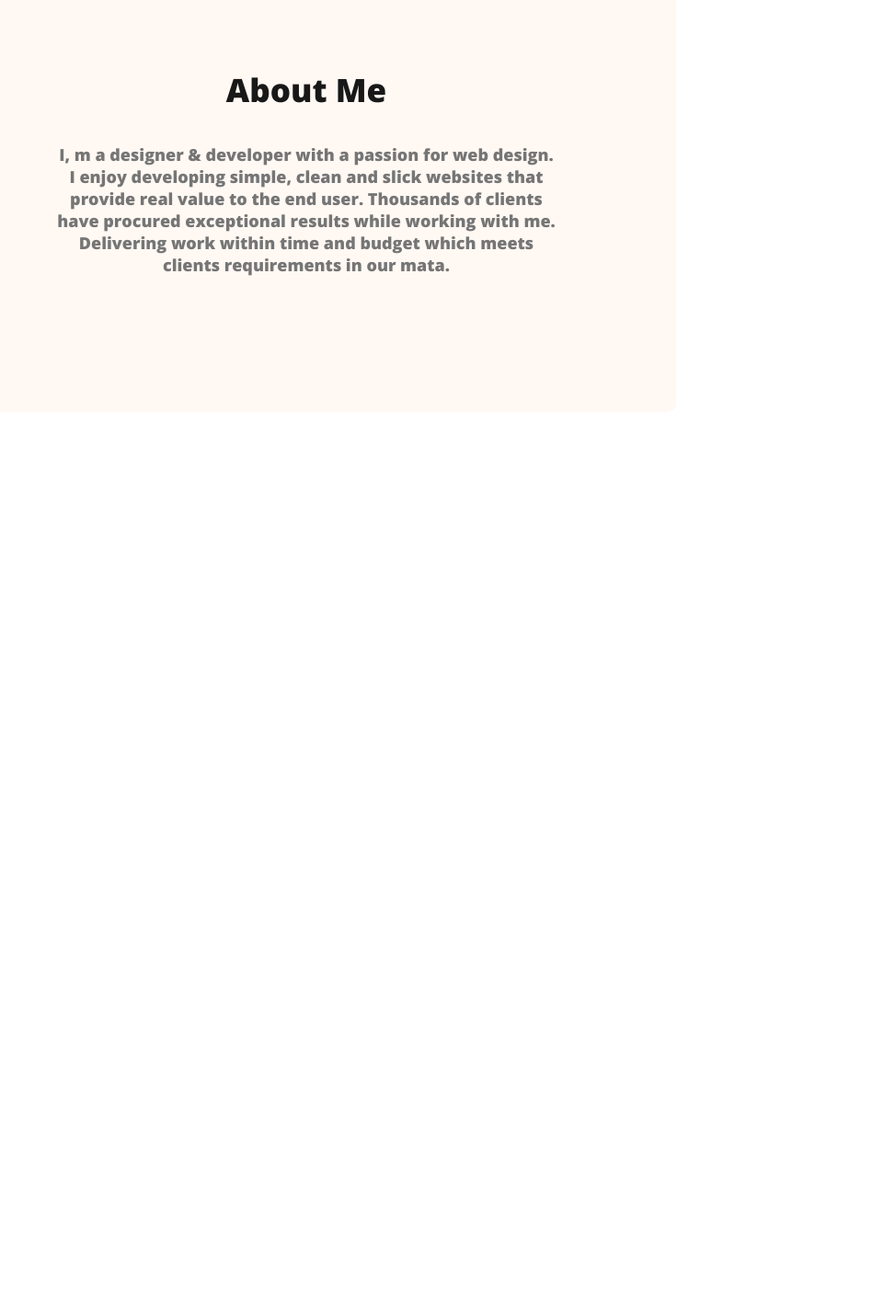
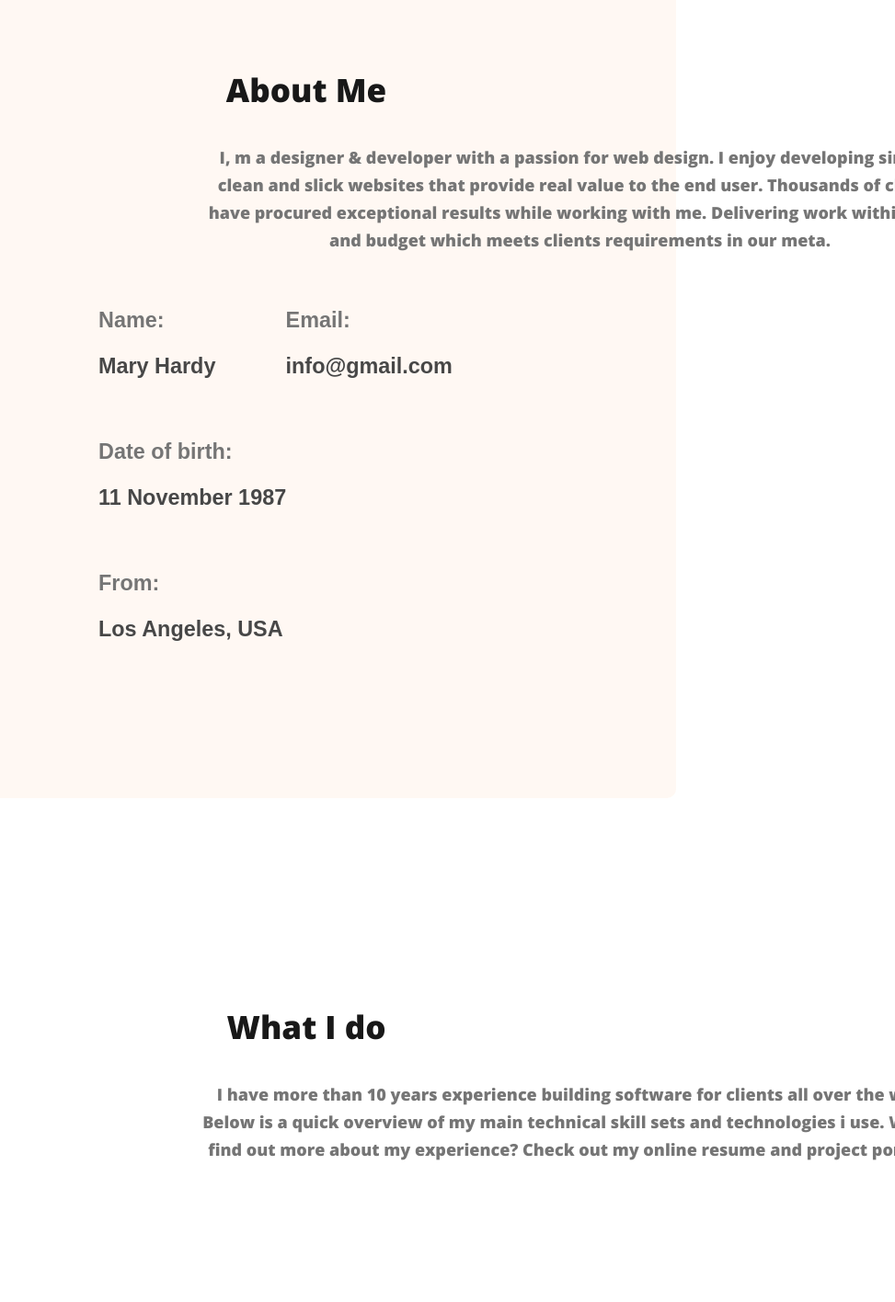
Before and after one commit to ABD8421/web-developer-porfolio, a plain HTML site: page index.html in a window 1280 px wide. Shown: the part 1086-2502 px from the top of the page at 92% size, without its empty margins (307-1280 px from the left). Drawn offline with nearby package versions, Linux system fonts and the light colour scheme.

Commit message:
about completed

```diff
--- a/index.html
+++ b/index.html
@@ -79,9 +79,48 @@
           developing simple, clean and slick websites that provide real value to
           the end user. Thousands of clients have procured exceptional results
           while working with me. Delivering work within time and budget which
-          meets clients requirements in our mata.
+          meets clients requirements in our meta.
         </p>
+        <ul>
+          <li>
+            <button class="section-c">
+              <h3 class="section-con">Name:</h3>
+
+              <h3 class="section-con2">Mary Hardy</h3>
+            </button>
+          </li>
+          <li>
+            <button class="section-c">
+              <h3 class="section-con">Email:</h3>
+
+              <h3 class="section-con2">info@gmail.com</h3>
+            </button>
+          </li>
+          <li>
+            <button class="section-c">
+              <h3 class="section-con">Date of birth:</h3>
+
+              <h3 class="section-con2">11 November 1987</h3>
+            </button>
+          </li>
+          <li>
+            <button class="section-c">
+              <h3 class="section-con">From:</h3>
+
+              <h3 class="section-con2">Los Angeles, USA</h3>
+            </button>
+          </li>
+        </ul>
       </section>
+      <div class="about2">
+        <h3 class="section-title2">What I do</h3>
+        <p class="section-des2">
+          I have more than 10 years experience building software for clients all
+          over the world. Below is a quick overview of my main technical skill
+          sets and technologies i use. Want to find out more about my
+          experience? Check out my online resume and project portfolio.
+        </p>
+      </div>
     </main>
     <footer></footer>
   </body>
--- a/styles/portfolio.css
+++ b/styles/portfolio.css
@@ -168,13 +168,83 @@ svg{
     padding: 130px;
     border-radius: 10px;
     background: #FFF8F3;
-    margin: 130px 230px 2800px 230px;
+    margin: 130px 230px 60px 230px;
 
 }
 
 .section-des{
-    color: #757575;
+    text-align:center;
+    font-size: 18px;
+    display: flex;
+width: 827px;
+flex-direction: column;
+flex-shrink: 0;
+padding: 0px 156px 0px 156px;
+color: var(--dark-03, #757575);
+font-family: Open Sans;
+font-style: normal;
+font-weight: 400;
+line-height: 30px;
+}
+
+ul > li{
+    list-style-type: none;
+    display: flex;
+    display: inline;
+    padding-right: 60px;
     text-align: center;
-    font-size: 18px;
 
 }
+
+.section-c{
+    background-color: #FFF8F3 ;
+    border: none;
+    color: none;
+    font-size: 20px;
+    align-items: center;
+
+}
+
+.section-con{
+    color: #757575;
+    display: flex;
+    margin-top: 40px ;
+    text-align: center;
+
+}
+.section-con2{
+    color: #474747;
+    text-align: center;
+    align-items: center;
+}
+
+.about2{
+    padding: 130px;
+    border-radius: 10px;
+    background: none;
+    margin: 10px 230px 60px 230px;
+
+}
+.section-title2{
+    color: #181818;
+    text-align: center;
+    font-size: 35px;
+    font-weight: 700;
+}
+
+.section-des2{
+    text-align:center;
+    font-size: 18px;
+    display: flex;
+width: 827px;
+flex-direction: column;
+flex-shrink: 0;
+padding: 0px 156px 0px 156px;
+color: var(--dark-03, #757575);
+font-family: Open Sans;
+font-style: normal;
+font-weight: 400;
+line-height: 30px;
+}
+
+/* javaScript,r,n,mong */
```
